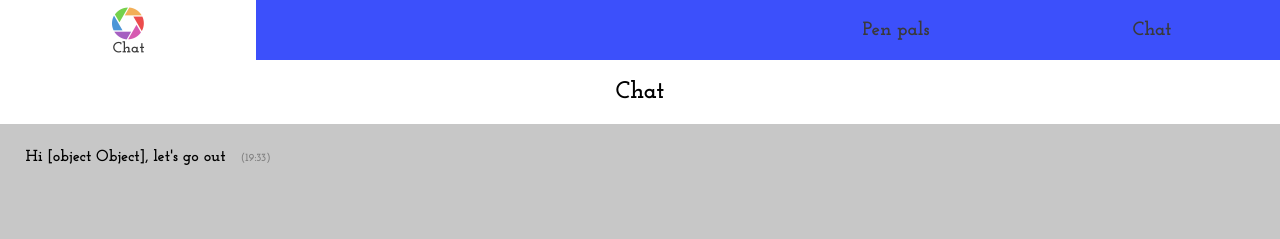
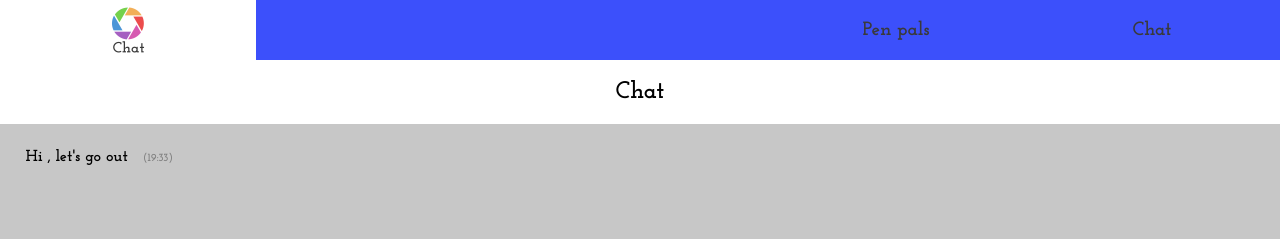
Before and after one commit to kyrylo93/chat, a React app: page /chat in a window 1280 px wide. Shown: the top 239 px of the page. Built offline with nearby package versions, Linux system fonts and the light colour scheme.

Commit message:
fixed userName bug

```diff
--- a/src/components/PenPalsList/PenPalsList.js
+++ b/src/components/PenPalsList/PenPalsList.js
@@ -3,7 +3,6 @@ import PenPalCard from "./PenPalCard/PenPalCard";
 import classes from './PenPalsList.module.css';
 
 const PenPalsList = props => {
-
 	const penPals = props.penPals.map(el => {
 		return (
 			<PenPalCard
--- a/src/containers/ChatPage/Chat.js
+++ b/src/containers/ChatPage/Chat.js
@@ -10,14 +10,13 @@ import {UserFormContext} from "../../context/UserFormContext";
 const Chat = () => {
 	const { userName } = useContext(UserFormContext);
 	const [inputValue, setInputValue] = useState('');
-	const [messages, setNewMessage] = useState([ { isAuthor: false, text: `Hi ${userName}, let's go out`, time: '19:33' } ]);
+	const [messages, setNewMessage] = useState([ { isAuthor: false, text: `Hi ${userName.value}, let's go out`, time: '19:33' } ]);
 
 	const addNewMessage = () => {
 		const updatedMsgList = [...messages].concat({isAuthor: true, text: inputValue, time: '19:33'});
 		setNewMessage(updatedMsgList);
 		setInputValue('');
 	};
-
 
 	return (
 		<section className={classes.Chat}>
--- a/src/containers/PenPalsPage/PenPals.js
+++ b/src/containers/PenPalsPage/PenPals.js
@@ -25,14 +25,14 @@ const PenPals = () => {
 
 	const modal = isModalVisible
 		? <Modal
+			title='You have chosen a user!'
+			message="Please, confirm"
 			show={isModalVisible}
-			title='You have chosen a user!'
 			btnText='Start chat'
 			bntClick={() => {
 				setUserPickedUser(true);
 				setMakeRedirect(true);
 			}}
-			message="Please, confirm"
 			setModalVisibility={boolean => setModalVisibility(boolean)}
 		/>
 		: null;
@@ -43,7 +43,7 @@ const PenPals = () => {
 
 	return (
 		<section className={classes.PenPals}>
-			<h2>{userName}, please, choose your new pen pal</h2>
+			<h2>{userName.value}, please, choose your new pen pal</h2>
 			{ penPalsList && <PenPalsList cardClick={pickPenPal} penPals={penPalsList} />}
 			{modal}
 			{makeRedirect ? <Redirect to={'/chat'} /> : null}
```
